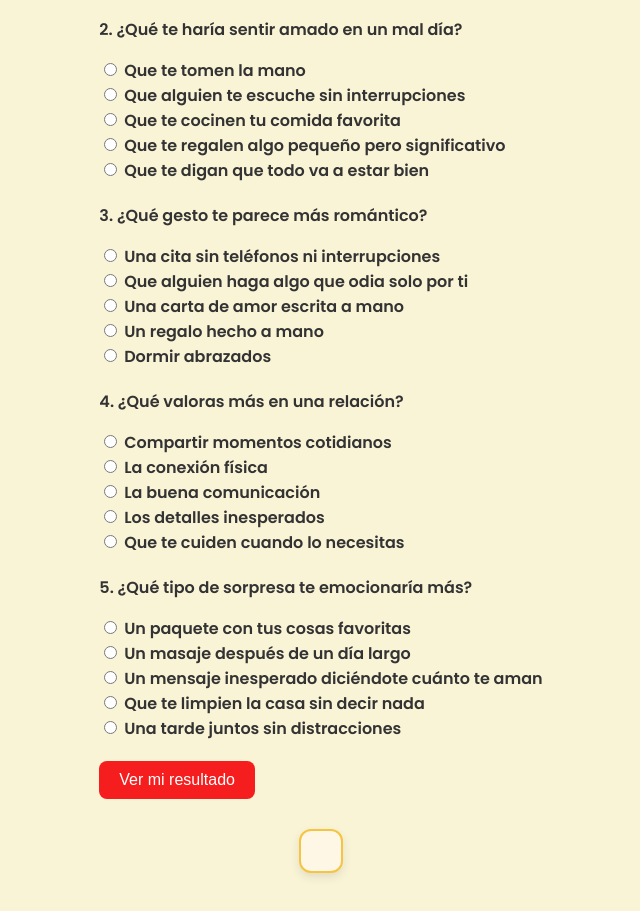
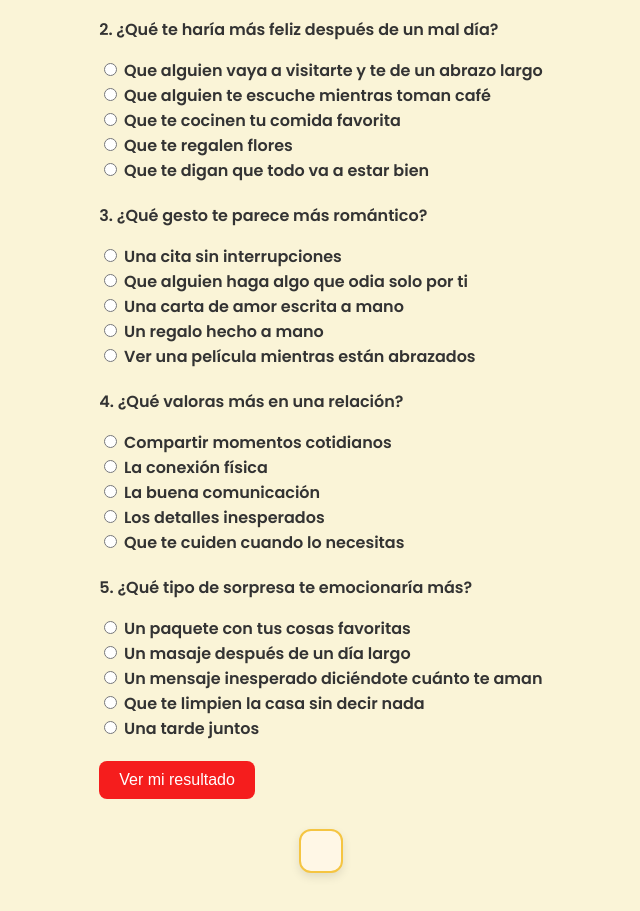
Before and after one commit to sandialuv/love-lenguage-txt, a plain HTML site: page index.html in a window 1280 px wide. Shown: the part 638-1549 px from the top of the page, without its empty margins (319-959 px from the left). Drawn offline with Linux system fonts and the light colour scheme.

Commit message:
Update index.html

```diff
--- a/index.html
+++ b/index.html
@@ -113,21 +113,21 @@
     </div>
 
     <div class="question">
-      <p>2. ¿Qué te haría sentir amado en un mal día?</p>
-      <label><input type="radio" name="q2" value="contacto"> Que te tomen la mano</label><br>
-      <label><input type="radio" name="q2" value="tiempo"> Que alguien te escuche sin interrupciones</label><br>
+      <p>2. ¿Qué te haría más feliz después de un mal día?</p>
+      <label><input type="radio" name="q2" value="contacto"> Que alguien vaya a visitarte y te de un abrazo largo</label><br>
+      <label><input type="radio" name="q2" value="tiempo"> Que alguien te escuche mientras toman café</label><br>
       <label><input type="radio" name="q2" value="actos"> Que te cocinen tu comida favorita</label><br>
-      <label><input type="radio" name="q2" value="regalos"> Que te regalen algo pequeño pero significativo</label><br>
+      <label><input type="radio" name="q2" value="regalos"> Que te regalen flores</label><br>
       <label><input type="radio" name="q2" value="palabras"> Que te digan que todo va a estar bien</label>
     </div>
 
     <div class="question">
       <p>3. ¿Qué gesto te parece más romántico?</p>
-      <label><input type="radio" name="q3" value="tiempo"> Una cita sin teléfonos ni interrupciones</label><br>
+      <label><input type="radio" name="q3" value="tiempo"> Una cita sin interrupciones</label><br>
       <label><input type="radio" name="q3" value="actos"> Que alguien haga algo que odia solo por ti</label><br>
       <label><input type="radio" name="q3" value="palabras"> Una carta de amor escrita a mano</label><br>
       <label><input type="radio" name="q3" value="regalos"> Un regalo hecho a mano</label><br>
-      <label><input type="radio" name="q3" value="contacto"> Dormir abrazados</label>
+      <label><input type="radio" name="q3" value="contacto"> Ver una película mientras están abrazados</label>
     </div>
 
     <div class="question">
@@ -145,7 +145,7 @@
       <label><input type="radio" name="q5" value="contacto"> Un masaje después de un día largo</label><br>
       <label><input type="radio" name="q5" value="palabras"> Un mensaje inesperado diciéndote cuánto te aman</label><br>
       <label><input type="radio" name="q5" value="actos"> Que te limpien la casa sin decir nada</label><br>
-      <label><input type="radio" name="q5" value="tiempo"> Una tarde juntos sin distracciones</label>
+      <label><input type="radio" name="q5" value="tiempo"> Una tarde juntos</label>
     </div>
 
     <button type="button" onclick="calcularResultado()">Ver mi resultado</button>
```
